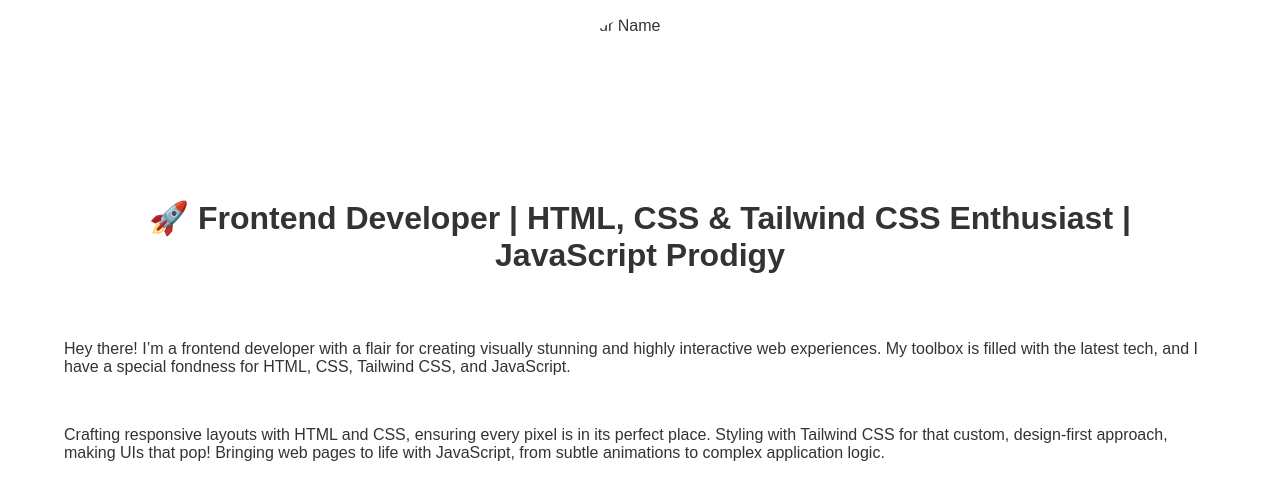
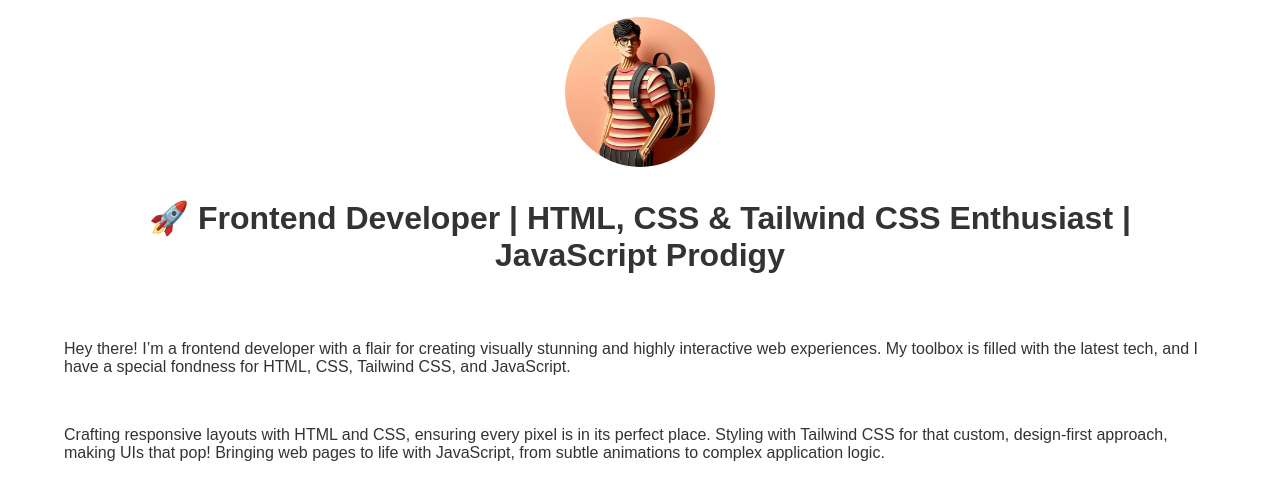
Before and after one commit to akshat-042/CodSoft_Task2, a plain HTML site: page index.html in a window 1280 px wide. Shown: the part 322-800 px from the top of the page. Drawn offline with Linux system fonts and the light colour scheme; files whose address does not match are found by name.

Commit message:
index.html

```diff
--- a/index.html
+++ b/index.html
@@ -23,7 +23,7 @@
     <section id="about">
         <div class="container">
             <h2>About Me</h2>
-            <img src="img/photo2.jpeg" alt="Your Name">
+            <img src="photo2.jpeg" alt="Your Name">
             <h2><p>🚀 Frontend Developer | HTML, CSS & Tailwind CSS Enthusiast | JavaScript Prodigy</p></h2>
             <br>
             <p>Hey there! I’m a frontend developer with a flair for creating visually stunning and highly interactive web experiences. My toolbox is filled with the latest tech, and I have a special fondness for HTML, CSS, Tailwind CSS, and JavaScript.</p>
```
